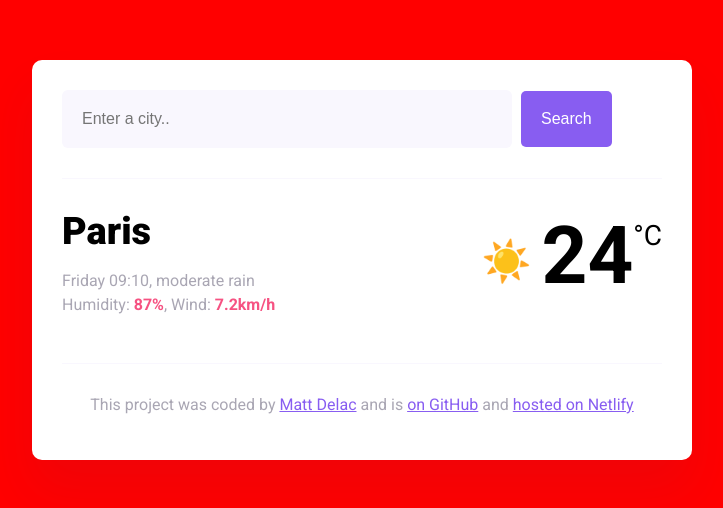
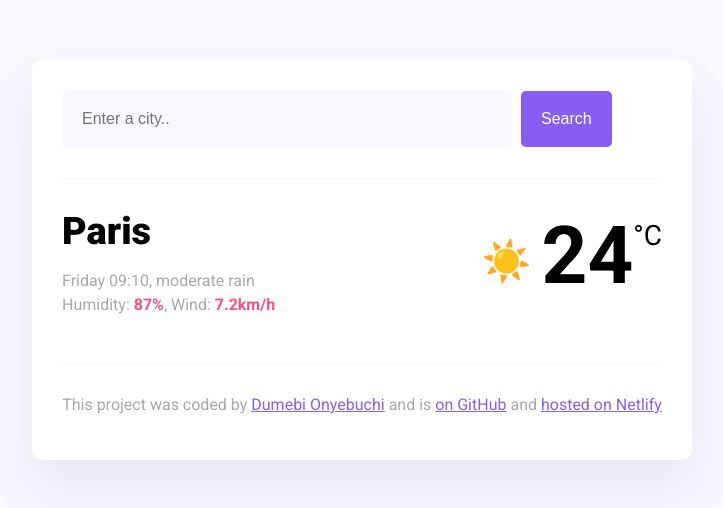
Before and after one commit to dumebi2003/Weather-App, a website built with Parcel: page index.html in a window 1280 px wide. Shown: the whole page, without its empty margins (278-1001 px from the left). Built offline with nearby package versions, Linux system fonts and the light colour scheme.

```diff
--- a/index.html
+++ b/index.html
@@ -49,7 +49,7 @@
       <footer>
         <p>
           This project was coded by
-          <a href="#" target="_blank">Matt Delac</a> and is
+          <a href="#" target="_blank">Dumebi Onyebuchi</a> and is
           <a href="#" target="_blank"> on GitHub</a> and
           <a href="#" target="_blank">hosted on Netlify</a>
         </p>
--- a/src/styles.css
+++ b/src/styles.css
@@ -1,5 +1,5 @@
 body {
-  background: red;
+  background: #f9f7fe;
   font-family: "Roboto", sans-serif;
 }
 
```
